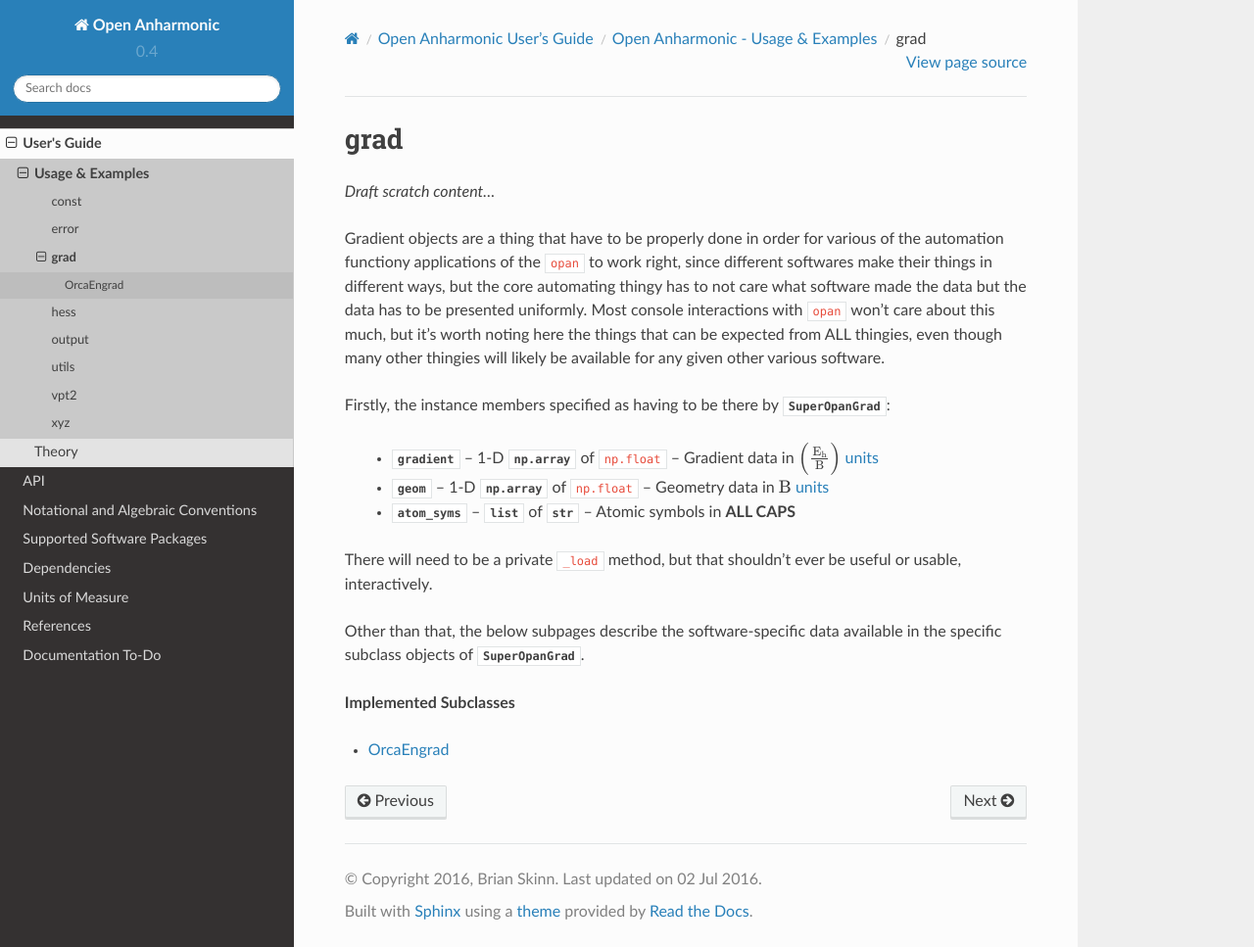
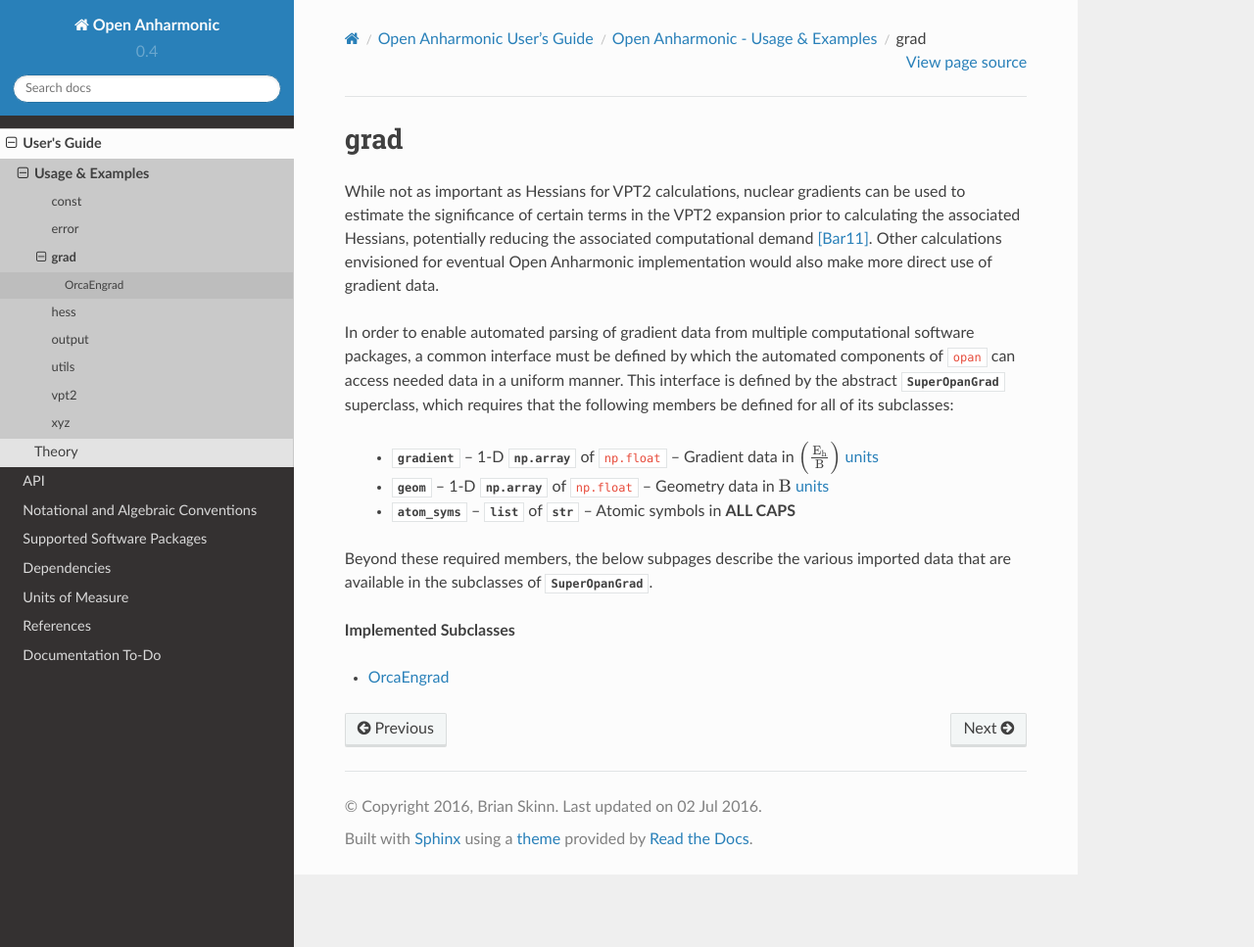
Before and after one commit to bskinn/opan, a Sphinx documentation site: the page built from doc/source/userguide/usage/grad/index.rst, in a window 1280 px wide and 967 px high. Shown: the whole window at 98% size. Built offline with Sphinx 7.4.7 and the Read the Docs theme 2.0.0, drawn with Linux system fonts in a browser that asks for light colours.

Commit message:
UG: grad.rst done

```diff
--- a/doc/source/references.rst
+++ b/doc/source/references.rst
@@ -3,6 +3,8 @@
 
 References
 ==========
+
+.. [Bar11] V. Barone, M. Biczysko, J. Bloino, M. Borkowska-Panek, I. Carnimeo, P. Panek. *Int J Quantum Chem* **112**\ : 2185, 2011. `doi:10.1002/qua.23224 <http://dx.doi.org/10.1002/qua.23224>`__
 
 .. [Gri10] S. Grimme, J. Antony, S. Erlich, H. Krieg. *J Chem Phys* **132**\ (15): 154104, 2010. `doi:10.1063/1.3382344 <http://dx.doi.org/10.1063/1.3382344>`__
 
--- a/doc/source/userguide/usage/grad/index.rst
+++ b/doc/source/userguide/usage/grad/index.rst
@@ -3,19 +3,19 @@
 grad
 ====
 
-*Draft scratch content...*
+While not as important as Hessians for VPT2 calculations,
+nuclear gradients can be used to estimate the significance of certain
+terms in the VPT2 expansion prior to calculating the associated Hessians,
+potentially reducing the associated computational demand [Bar11]_. Other
+calculations envisioned for eventual Open Anharmonic
+implementation would also make more direct use of gradient data.
 
-Gradient objects are a thing that have to be properly done in order for
-various of the automation functiony applications of the ``opan`` to work right,
-since different softwares make their things in different ways, but
-the core automating thingy has to not care what software made the data but
-the data has to be presented uniformly.  Most console interactions with
-``opan`` won't care about this much, but it's worth noting here the things
-that can be expected from ALL thingies, even though many other thingies
-will likely be available for any given other various software.
-
-Firstly, the instance members specified as having to be there by
-:class:`~opan.grad.SuperOpanGrad`:
+In order to enable automated parsing of gradient data from multiple
+computational software packages, a common interface must be defined
+by which the automated components of ``opan`` can access needed data in
+a uniform manner.  This interface is defined by the abstract
+:class:`~opan.grad.SuperOpanGrad` superclass, which requires that the
+following members be defined for all of its subclasses:
 
  * :attr:`gradient` -- 1-D |nparray| of |npfloat| -- Gradient data in
    :math:`\left(\mathrm{E_h\over B}\right)` |units|
@@ -25,11 +25,8 @@
 
  * :attr:`atom_syms` -- |list| of |str| -- Atomic symbols in **ALL CAPS**
 
-There will need to be a private ``_load`` method, but that shouldn't ever be
-useful or usable, interactively.
-
-Other than that, the below subpages describe the software-specific data
-available in the specific subclass objects of
+Beyond these required members, the below subpages describe
+the various imported data that are available in the subclasses of
 :class:`~opan.grad.SuperOpanGrad`.
 
 **Implemented Subclasses**
```
